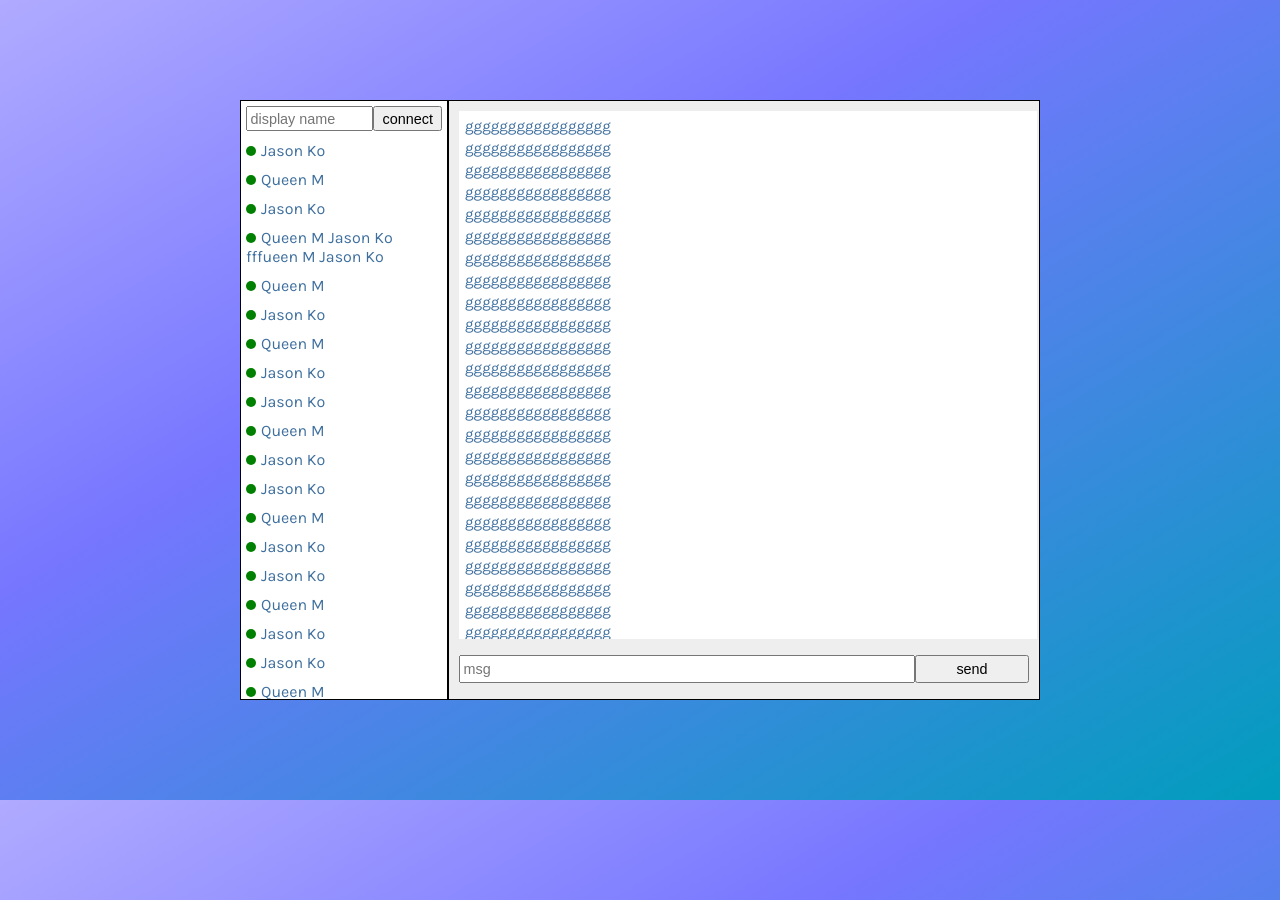
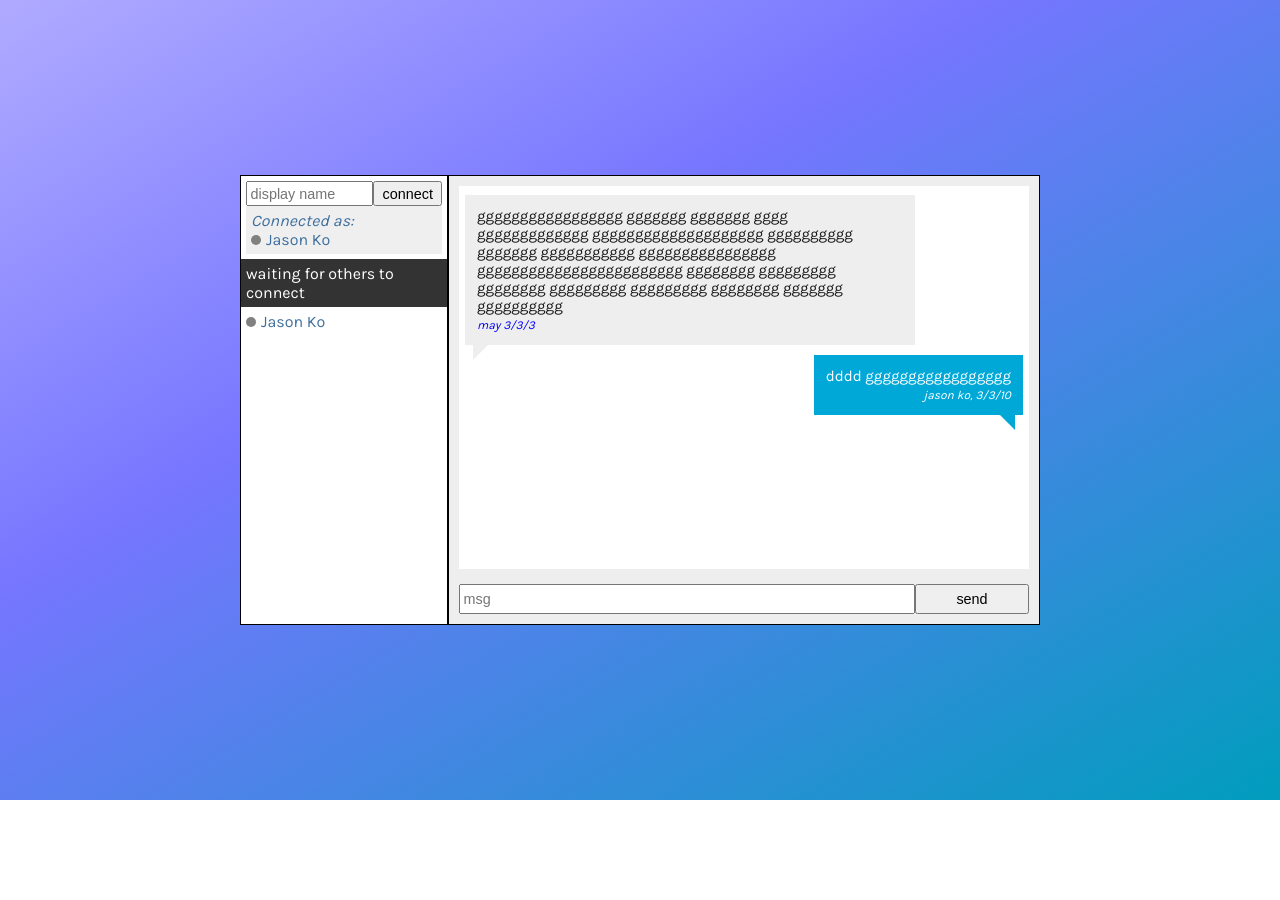
Before and after one commit to jkodevelop/websocket-sample-chat, a website built with webpack: page client/index.html in a window 1280 px wide. After the commit the page ends 800 px from the top, so only its background shows below. Built offline with nearby package versions, Linux system fonts and the light colour scheme.

Commit message:
WIP: done styling

```diff
--- a/client/index.html
+++ b/client/index.html
@@ -4,136 +4,48 @@
   <meta charset="UTF-8">
   <title>Chat</title>
 </head>
-<body>
+<body class="flex">
 
-  <div id="Container">
+  <div id="Container" class="flex">
 
-    <div id="ChatPeople" class="chat-output">
-      <div id="You">
-        <input placeholder="display name" />
-        <button id="NameConnect">connect</button>
+    <div id="ChatPeople" class="chat-output flex">
+      <div id="You" class="pad-five">
+        <div class="user-steps user-step-1 flex">
+            <input placeholder="display name" />
+            <button id="NameConnect">connect</button>
+        </div>
+        <div class="user-steps user-step-2 flex pad-five">
+          <li>
+            <i>Connected as: </i><br />
+            <span class="dot" id="YourDot"></span><span id="YourName">Jason Ko</span>
+          </li>
+        </div>
       </div>
       <ul>
-        <li><span class="dot"></span>Jason Ko</li>
-        <li><span class="dot"></span>Queen M</li>
-        <li><span class="dot"></span>Jason Ko</li>
-        <li><span class="dot"></span>Queen M Jason Ko fffueen M Jason Ko</li>
-        <li><span class="dot"></span>Queen M</li>
-        <li><span class="dot"></span>Jason Ko</li>
-        <li><span class="dot"></span>Queen M</li>
-        <li><span class="dot"></span>Jason Ko</li>
-        <li><span class="dot"></span>Jason Ko</li>
-        <li><span class="dot"></span>Queen M</li>
-        <li><span class="dot"></span>Jason Ko</li><li><span class="dot"></span>Jason Ko</li>
-        <li><span class="dot"></span>Queen M</li>
-        <li><span class="dot"></span>Jason Ko</li><li><span class="dot"></span>Jason Ko</li>
-        <li><span class="dot"></span>Queen M</li>
-        <li><span class="dot"></span>Jason Ko</li><li><span class="dot"></span>Jason Ko</li>
-        <li><span class="dot"></span>Queen M</li>
-        <li><span class="dot"></span>Jason Ko</li>
+        <li class="pad-five waiting">waiting for others to connect</li>
+        <li class="pad-five"><span class="dot"></span>Jason Ko</li>
       </ul>
     </div>
-    <div id="ChatBox" class="chat-output">
+    <div id="ChatBox" class="chat-output flex">
       <div id="ChatContent">
-        <p>ggggggggggggggggg</p>
-        <p>ggggggggggggggggg</p>
-        <p>ggggggggggggggggg</p>
-        <p>ggggggggggggggggg</p>
-        <p>ggggggggggggggggg</p>
-        <p>ggggggggggggggggg</p>
-        <p>ggggggggggggggggg</p>
-        <p>ggggggggggggggggg</p>
-        <p>ggggggggggggggggg</p>
-        <p>ggggggggggggggggg</p><p>ggggggggggggggggg</p>
-        <p>ggggggggggggggggg</p>
-        <p>ggggggggggggggggg</p>
-        <p>ggggggggggggggggg</p>
-        <p>ggggggggggggggggg</p><p>ggggggggggggggggg</p>
-        <p>ggggggggggggggggg</p>
-        <p>ggggggggggggggggg</p>
-        <p>ggggggggggggggggg</p>
-        <p>ggggggggggggggggg</p><p>ggggggggggggggggg</p>
-        <p>ggggggggggggggggg</p>
-        <p>ggggggggggggggggg</p>
-        <p>ggggggggggggggggg</p>
-        <p>ggggggggggggggggg</p><p>ggggggggggggggggg</p>
-        <p>ggggggggggggggggg</p>
-        <p>ggggggggggggggggg</p>
-        <p>ggggggggggggggggg</p>
-        <p>ggggggggggggggggg</p><p>ggggggggggggggggg</p>
-        <p>ggggggggggggggggg</p>
-        <p>ggggggggggggggggg</p>
-        <p>ggggggggggggggggg</p>
-        <p>ggggggggggggggggg</p><p>ggggggggggggggggg</p>
-        <p>ggggggggggggggggg</p>
-        <p>ggggggggggggggggg</p>
-        <p>ggggggggggggggggg</p>
-        <p>ggggggggggggggggg</p><p>ggggggggggggggggg</p>
-        <p>ggggggggggggggggg</p>
-        <p>ggggggggggggggggg</p>
-        <p>ggggggggggggggggg</p>
-        <p>ggggggggggggggggg</p><p>ggggggggggggggggg</p>
-        <p>ggggggggggggggggg</p>
-        <p>ggggggggggggggggg</p>
-        <p>ggggggggggggggggg</p>
-        <p>ggggggggggggggggg</p><p>ggggggggggggggggg</p>
-        <p>ggggggggggggggggg</p>
-        <p>ggggggggggggggggg</p>
-        <p>ggggggggggggggggg</p>
-        <p>ggggggggggggggggg</p><p>ggggggggggggggggg</p>
-        <p>ggggggggggggggggg</p>
-        <p>ggggggggggggggggg</p>
-        <p>ggggggggggggggggg</p>
-        <p>ggggggggggggggggg</p><p>ggggggggggggggggg</p>
-        <p>ggggggggggggggggg</p>
-        <p>ggggggggggggggggg</p>
-        <p>ggggggggggggggggg</p>
-        <p>ggggggggggggggggg</p><p>ggggggggggggggggg</p>
-        <p>ggggggggggggggggg</p>
-        <p>ggggggggggggggggg</p>
-        <p>ggggggggggggggggg</p>
-        <p>ggggggggggggggggg</p><p>ggggggggggggggggg</p>
-        <p>ggggggggggggggggg</p>
-        <p>ggggggggggggggggg</p>
-        <p>ggggggggggggggggg</p>
-        <p>ggggggggggggggggg</p><p>ggggggggggggggggg</p>
-        <p>ggggggggggggggggg</p>
-        <p>ggggggggggggggggg</p>
-        <p>ggggggggggggggggg</p>
-        <p>ggggggggggggggggg</p><p>ggggggggggggggggg</p>
-        <p>ggggggggggggggggg</p>
-        <p>ggggggggggggggggg</p>
-        <p>ggggggggggggggggg</p>
-        <p>ggggggggggggggggg</p><p>ggggggggggggggggg</p>
-        <p>ggggggggggggggggg</p>
-        <p>ggggggggggggggggg</p>
-        <p>ggggggggggggggggg</p>
-        <p>ggggggggggggggggg</p><p>ggggggggggggggggg</p>
-        <p>ggggggggggggggggg</p>
-        <p>ggggggggggggggggg</p>
-        <p>ggggggggggggggggg</p>
-        <p>ggggggggggggggggg</p><p>ggggggggggggggggg</p>
-        <p>ggggggggggggggggg</p>
-        <p>ggggggggggggggggg</p>
-        <p>ggggggggggggggggg</p>
-        <p>ggggggggggggggggg</p><p>ggggggggggggggggg</p>
-        <p>ggggggggggggggggg</p>
-        <p>ggggggggggggggggg</p>
-        <p>ggggggggggggggggg</p>
-        <p>ggggggggggggggggg</p>
+        <p>
+            <span>ggggggggggggggggg ggggggg ggggggg gggg ggggggggggggg gggggggggggggggggggg gggggggggg ggggggg ggggggggggg gggggggggggggggg gggggggggggggggggggggggg gggggggg ggggggggg gggggggg ggggggggg  ggggggggg gggggggg ggggggg gggggggggg
+            <br />
+            <i style="color:blue;">may 3/3/3</i></span>
+            <em class="triangle"></em>
+        </p>
+        <p class="your-msg">
+            <span class="your-msg">dddd ggggggggggggggggg
+            <br />
+            <i>jason ko, 3/3/10</i></span>
+            <em class="triangle"></em>
+        </p>
       </div>
-      <div id="ChatInput" class="chat-input">
+      <div id="ChatInput" class="chat-input flex">
         <input id="MsgInput" type="text" name="msg" placeholder="msg" />
         <button id="Send">send</button>
       </div>
     </div>
-
-
-
   </div>
-
-
-
-
 </body>
 </html>
--- a/client/style.scss
+++ b/client/style.scss
@@ -2,12 +2,14 @@
 
 $font: "Karla", sans-serif;
 $primary-color: #3e6f9e;
-$background-color: #d2d2d2;
 $chat-bg-color: #fff;
+$your-msg-bg-color: #00a8d8;
+$box-bg-color: #eee;
 
 *{
   padding:0;
   margin:0;
+  box-sizing: border-box;
 }
 
 html, body {
@@ -18,66 +20,62 @@ html, body {
 body {
   font-family: $font;
   color: $primary-color;
-  // background-color: $background-color;
   background: rgb(176,171,255);
   background: linear-gradient(149deg, rgba(176,171,255,1) 0%, rgba(118,118,255,1) 38%, rgba(0,157,189,1) 100%);
+  // vertical and horizontal center
+  align-items: center;
+  justify-content: center;
+}
+
+ul, li{
+  list-style: none;
+}
+
+input, button{
+  padding: 2.5px;
+  font-size: 0.9rem;
 }
 
 #Container{
-  max-width: 800px;
-  margin: 100px auto 0;
-  display: flex; /* or inline-flex */
+  width: 800px;
+  margin: 0 auto;
   flex-wrap: wrap;
   align-items: stretch;
 }
 
 #ChatPeople, #ChatBox{
   background-color: $chat-bg-color;
-  box-sizing: border-box;
   border: 1px solid black;
   min-height: 450px;
   max-height: 600px;
+  flex-direction: column;
 }
 
 #ChatPeople{
   overflow: auto;
-  ul{
-    list-style: none;
-  }
   width: 26%;
-  li{
-    padding: 5px;
-  }
-  .dot{
-    height: 10px;
-    width: 10px;
-    margin-right:5px;
-    background-color: green;
-    border-radius: 50%;
-    display: inline-block;
+  .waiting{
+    background-color: #333;
+    color: white;
   }
 }
 
 #You{
-  display: flex;
-  padding: 5px;
-  input, button{
-    box-sizing: border-box;
-    padding: 2.5px;
-    font-size: 0.9rem;
-  }
   input{
     width: 65%;
   }
   button{
     width: 35%;
   }
+  .user-step-2{
+    background-color: #efefef;
+  }
 }
 
 #ChatBox{
   width: 74%;
   padding: 10px;
-  background-color: #eee;
+  background-color: $box-bg-color;
 }
 
 #ChatContent{
@@ -89,20 +87,43 @@ body {
   overflow: auto;
   p{
     display: block;
+    position: relative;
+    &.your-msg{
+      text-align: right;
+      .triangle{
+        width: 0;
+        height: 0;
+        border-style: solid;
+        border-width: 15px 0 0 15px;
+        border-color: $your-msg-bg-color transparent transparent transparent;
+        right: 10px;
+        bottom: -10px;
+        left: auto;
+      }
+    }
+  }
+  span{
+    background-color: $box-bg-color;
+    color: #181818;
     font-size: 0.95rem;
-    padding: 2px;
+    display: inline-table;
+    max-width: 80%;
+    margin: 5px 2px;
+    padding: 12px;
+    &.your-msg{
+      background-color: $your-msg-bg-color;
+      color: #fff;
+    }
+    i{
+      font-size: 0.75rem;
+      padding: 2px 0;
+    }
   }
 }
 
 #ChatInput{
   width: 100%;
-  height: 5%;
-  display: flex;
-  input, button{
-    box-sizing: border-box;
-    padding: 2.5px;
-    font-size: 0.9rem;
-  }
+  height: 7%;
   input{
     width: 80%;
   }
@@ -110,3 +131,31 @@ body {
     width: 20%;
   }
 }
+
+.dot{
+  height: 10px;
+  width: 10px;
+  margin-right:5px;
+  background-color: gray;
+  border-radius: 50%;
+  display: inline-block;
+}
+.flex{
+  display: flex; /* or inline-flex */
+}
+.hide{
+  display: none;
+}
+.pad-five{
+  padding: 5px;
+}
+.triangle{
+  width: 0;
+  height: 0;
+  border-style: solid;
+  border-width: 15px 15px 0 0;
+  border-color: $box-bg-color transparent transparent transparent;
+  position: absolute;
+  left: 10px;
+  bottom: -10px;
+}
```
Also changed, not shown: README.md.
